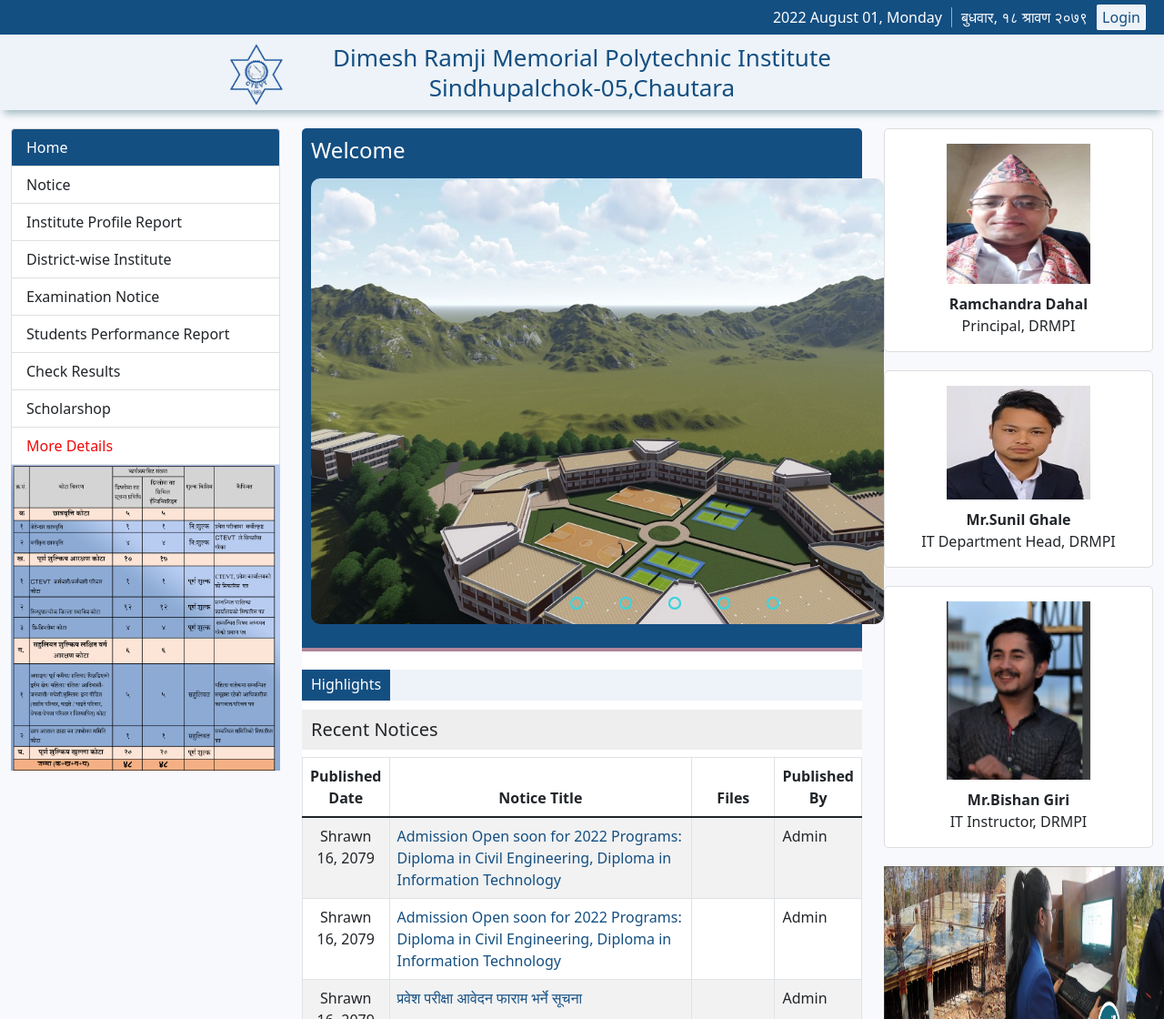
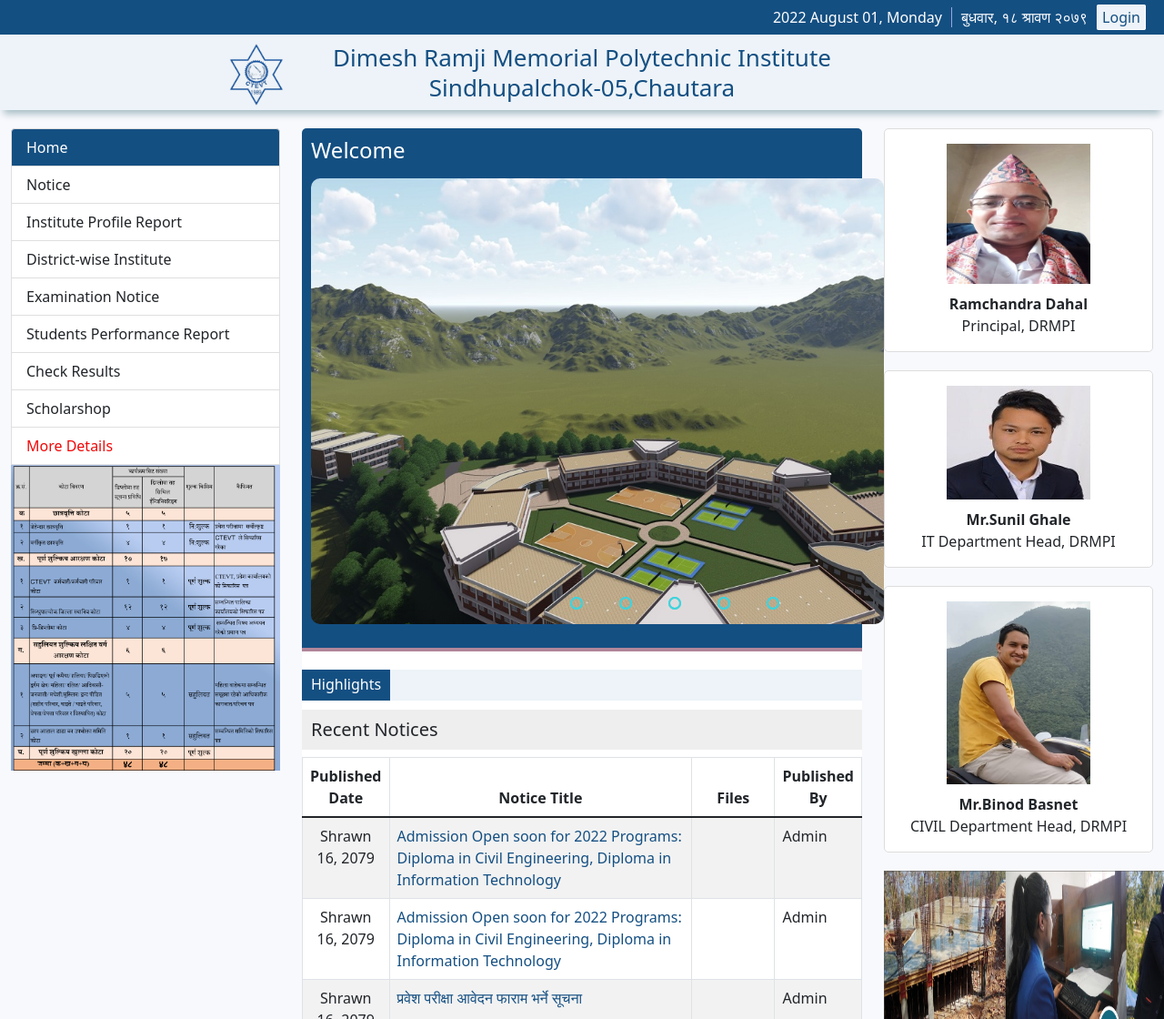
Before and after one commit to danbahadurbist/drmpi, a plain HTML site: page index.html in a window 1280 px wide. Shown: the top 1120 px of the page at 91% size. Drawn offline with Linux system fonts and the light colour scheme; files whose address does not match are found by name.

Commit message:
Update index.html

```diff
--- a/index.html
+++ b/index.html
@@ -342,9 +342,9 @@
 
                     </div>
                     <div class="member-group">
-                        <img src="bishan.PNG" class="img img-fluid">
-                        <div><label><strong>Mr.Bishan Giri</strong></label></div>
-                        <div><label>IT Instructor, DRMPI</label></div>
+                        <img src="binod.jpg" class="img img-fluid">
+                        <div><label><strong>Mr.Binod Basnet</strong></label></div>
+                        <div><label>CIVIL Department Head, DRMPI</label></div>
                     </div>
                   <a href="imagadmin.jpg" ><img src="imagadmin.jpg" width="400rem" height="700rem" aria-controls></a>
 
```
